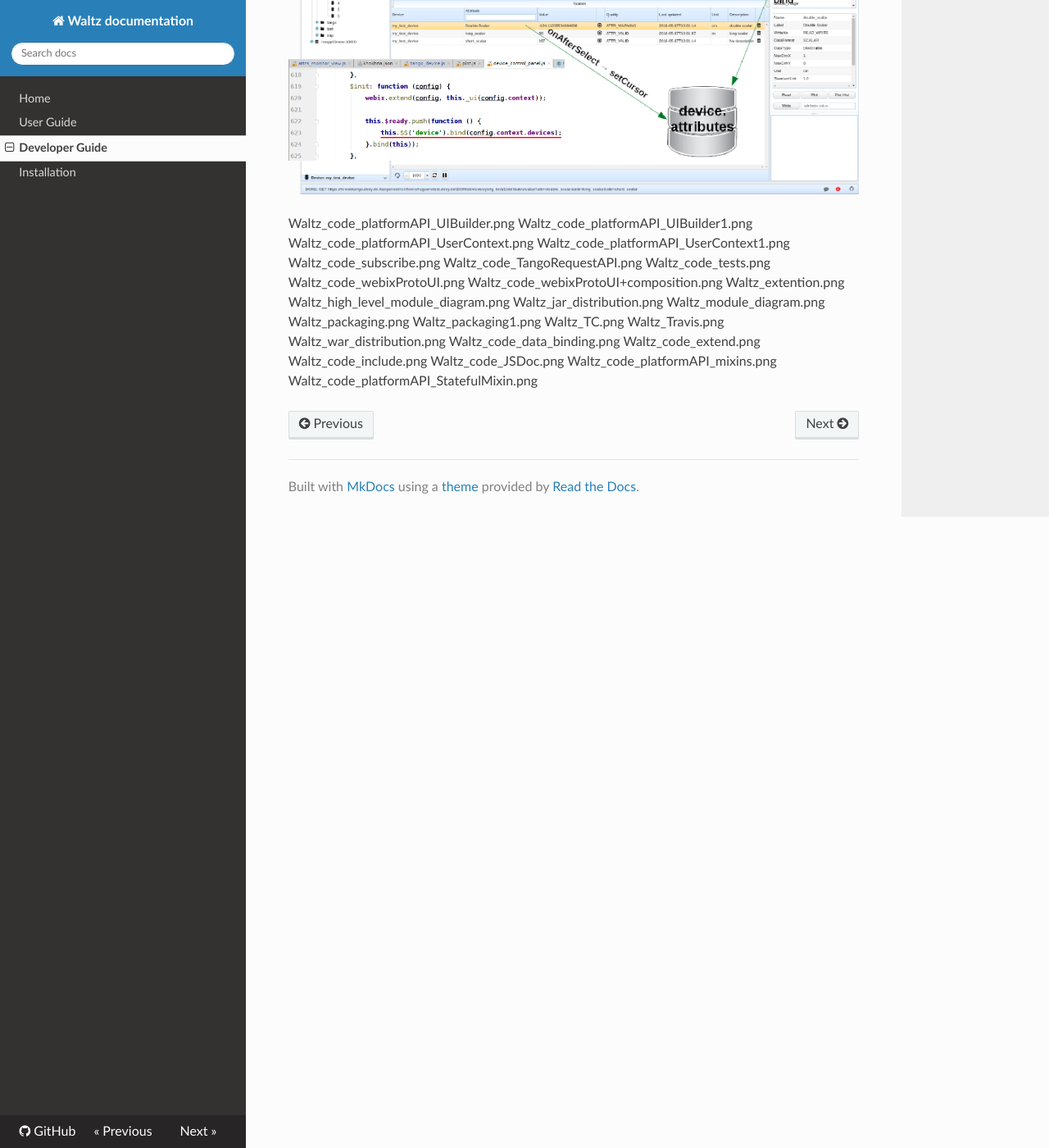
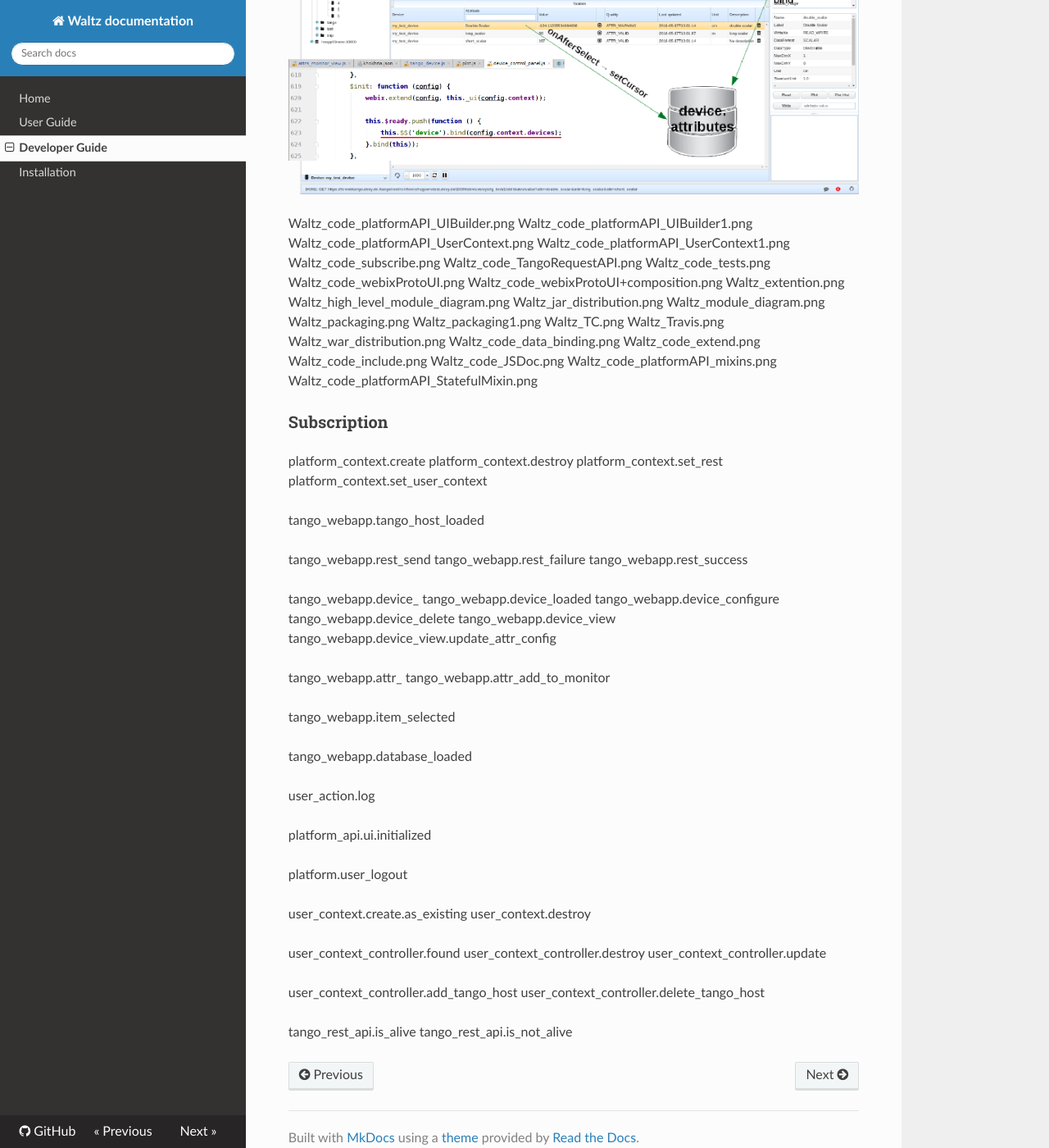
Before and after one commit to PhilLAL/waltz-docs, an MkDocs documentation site: the page built from docs/developer_guide.md, in a window 1280 px wide and 1400 px high, scrolled down 10056 px. Shown: the whole window at 82% size. Built offline with MkDocs 1.6.1, drawn with Linux system fonts in a browser that asks for light colours; nearby versions of some CDN libraries; old or Windows-style settings are respelled for this version of MkDocs.

Commit message:
Update developer_guide.md

```diff
--- a/docs/developer_guide.md
+++ b/docs/developer_guide.md
@@ -155,3 +155,50 @@ Waltz_code_include.png
 Waltz_code_JSDoc.png
 Waltz_code_platformAPI_mixins.png
 Waltz_code_platformAPI_StatefulMixin.png
+
+
+### Subscription
+
+platform_context.create
+platform_context.destroy
+platform_context.set_rest
+platform_context.set_user_context
+
+tango_webapp.tango_host_loaded
+
+tango_webapp.rest_send
+tango_webapp.rest_failure
+tango_webapp.rest_success
+
+tango_webapp.device_
+tango_webapp.device_loaded
+tango_webapp.device_configure
+tango_webapp.device_delete
+tango_webapp.device_view
+tango_webapp.device_view.update_attr_config
+
+tango_webapp.attr_
+tango_webapp.attr_add_to_monitor
+
+tango_webapp.item_selected
+
+tango_webapp.database_loaded
+
+user_action.log
+
+platform_api.ui.initialized
+
+platform.user_logout
+
+user_context.create.as_existing
+user_context.destroy
+
+user_context_controller.found
+user_context_controller.destroy
+user_context_controller.update
+
+user_context_controller.add_tango_host
+user_context_controller.delete_tango_host
+
+tango_rest_api.is_alive
+tango_rest_api.is_not_alive
```
